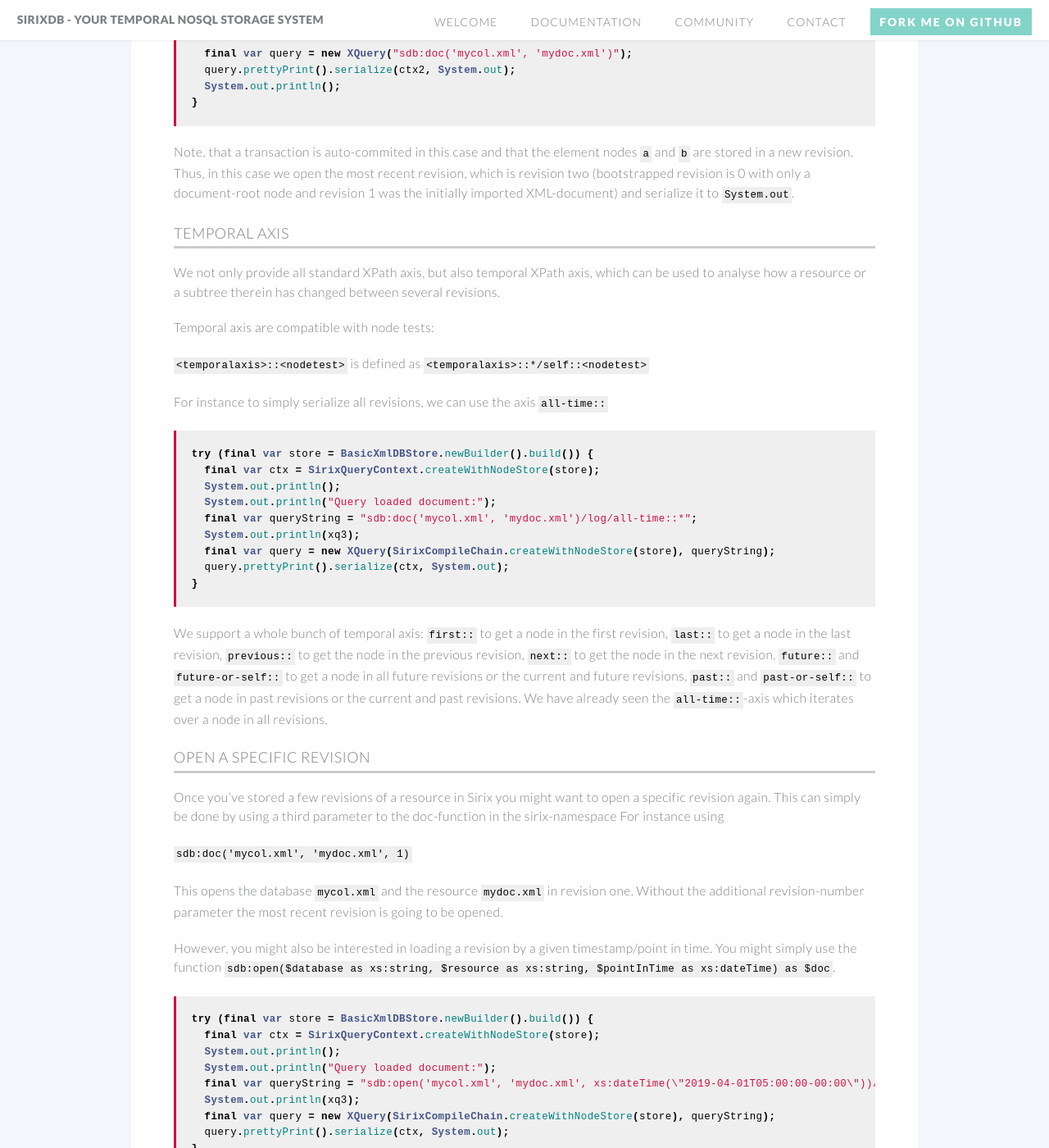
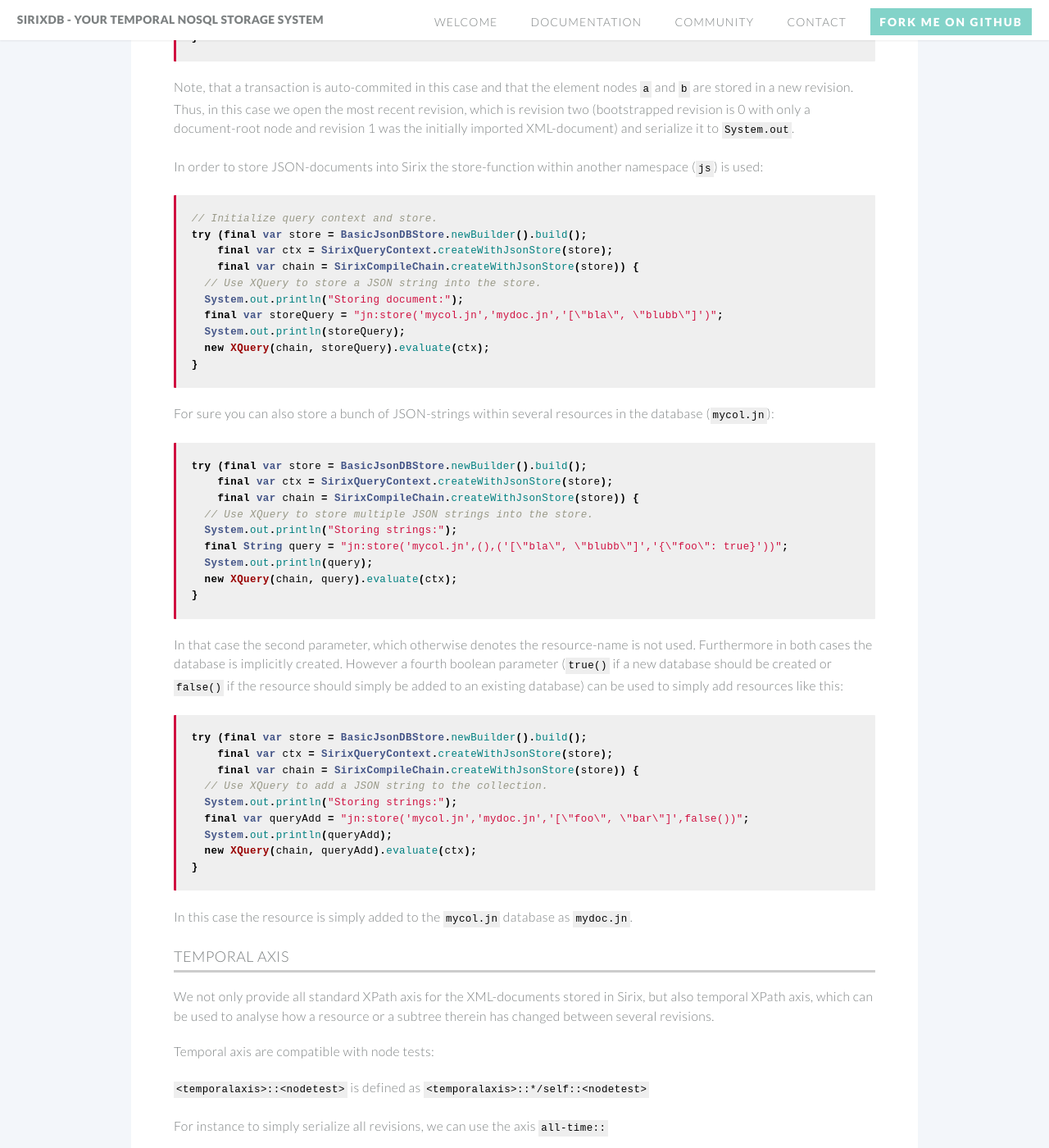
Before and after one commit to sirixdb/sirixdb.github.io, a Jekyll site: the page built from xml-xquery-api.md, in a window 1280 px wide and 1400 px high, scrolled down 3393 px. Shown: the whole window at 82% size. Built offline with Jekyll 4.4.1, drawn with Linux system fonts in a browser that asks for light colours; our own code applies the rules of GitHub Pages for plain Markdown files; some of the changed text lies outside the part shown.

Commit message:
Update xml-xquery-api.md

````diff
--- a/xml-xquery-api.md
+++ b/xml-xquery-api.md
@@ -59,26 +59,24 @@ First, you might want to import an XML-document into Sirix and create a first da
 final var doc = Paths.get("src", "main", "resources", "orga.xml");
 
 // Initialize query context and store.
-try (final var store = BasicXmlDBStore.newBuilder().build()) {
-  final var ctx1 = SirixQueryContext.createWithNodeStore(store);
-
+try (final var store = BasicXmlDBStore.newBuilder().build();
+     final var ctx = SirixQueryContext.createWithNodeStore(store);
+     final var compileChain = SirixCompileChain.createWithNodeStore(store)) {
   // Use XQuery to load sample document into store.
   System.out.println("Loading document:");
   final var docUri = doc.toUri();
-  final var query1 = String.format("sdb:load('mydoc.col', 'mydoc.xml', '%s')", docUri.toString());
-  System.out.println(xq1);
-  new XQuery(query1).evaluate(ctx1);
+  final var queryLoadIntoSirix = String.format("sdb:load('mydoc.col', 'mydoc.xml', '%s')", docUri.toString());
+  System.out.println(queryLoadIntoSirix);
+  new XQuery(queryLoadIntoSirix).evaluate(ctx);
 
-  // Reuse store and query loaded document.
-  final var ctx2 = SirixQueryContext.createWithNodeStore(store);
-  System.out.println();
+  System.out.println("");
   System.out.println("Query loaded document:");
-  final var xq2 = "sdb:doc('mydoc.col', 'mydoc.xml')/Organization/Project[@id='4711']";
-  System.out.println(xq2);
-  final var query = new XQuery(SirixCompileChain.createWithNodeStore(store), xq2);
-  query.prettyPrint().serialize(ctx2, System.out);
+  final var query = "sdb:doc('mydoc.col', 'mydoc.xml')/Organization/Project[@id='4711']";
+  System.out.println(query);
+  final var query = new XQuery(compileChain, query);
+  query.prettyPrint().serialize(ctx, System.out);
 
-  System.out.println();
+  System.out.println("");
 }
 ```
 
@@ -115,34 +113,77 @@ In order to update a resource you're able to use XQuery Update statements. First
 final var doc = generateSampleDoc("sample");
 
 // Initialize query context and store.
-try (final var store = BasicXmlDBStore.newBuilder().build()) {
-  final var ctx1 = SirixQueryContext.createWithNodeStore(store);
-
+try (final var store = BasicXmlDBStore.newBuilder().build();
+    final var ctx = SirixQueryContext.createWithNodeStore(store)) {
   // Use XQuery to load sample document into store.
   System.out.println("Loading document:");
   final var docUri = doc.toUri();
   final var xq1 = String.format("sdb:load('mycol.xml', 'mydoc.xml', '%s')", docUri.toString());
   System.out.println(xq1);
-  new XQuery(xq1).evaluate(ctx1);
+  new XQuery(xq1).evaluate(ctx);
 
   // Reuse store and query loaded document.
-  final var ctx2 = SirixQueryContext.createWithNodeStore(store);
   System.out.println();
   System.out.println("Query loaded document:");
   final var xq2 = "let $doc := sdb:doc('mycol.xml', 'mydoc.xml')\n" + "let $log = $doc/log return \n"
     + "( insert nodes <a><b/></a> into $log )\n";
   System.out.println(xq2);
-  new XQuery(xq2).execute(ctx2);
+  new XQuery(xq2).execute(ctx);
 
   final var query = new XQuery("sdb:doc('mycol.xml', 'mydoc.xml')");
-  query.prettyPrint().serialize(ctx2, System.out);
+  query.prettyPrint().serialize(ctx, System.out);
   System.out.println();
 }
 ```
 Note, that a transaction is auto-commited in this case and that the element nodes `a` and `b` are stored in a new revision. Thus, in this case we open the most recent revision, which is revision two (bootstrapped revision is 0 with only a document-root node and revision 1 was the initially imported XML-document) and serialize it to `System.out`.
 
+In order to store JSON-documents into Sirix the store-function within another namespace (`js`) is used:
+
+```java
+// Initialize query context and store.
+try (final var store = BasicJsonDBStore.newBuilder().build();
+    final var ctx = SirixQueryContext.createWithJsonStore(store);
+    final var chain = SirixCompileChain.createWithJsonStore(store)) {
+  // Use XQuery to store a JSON string into the store.
+  System.out.println("Storing document:");
+  final var storeQuery = "jn:store('mycol.jn','mydoc.jn','[\"bla\", \"blubb\"]')";
+  System.out.println(storeQuery);
+  new XQuery(chain, storeQuery).evaluate(ctx);
+}
+```
+
+For sure you can also store a bunch of JSON-strings within several resources in the database (`mycol.jn`):
+
+```java
+try (final var store = BasicJsonDBStore.newBuilder().build();
+    final var ctx = SirixQueryContext.createWithJsonStore(store);
+    final var chain = SirixCompileChain.createWithJsonStore(store)) {
+  // Use XQuery to store multiple JSON strings into the store.
+  System.out.println("Storing strings:");
+  final String query = "jn:store('mycol.jn',(),('[\"bla\", \"blubb\"]','{\"foo\": true}'))";
+  System.out.println(query);
+  new XQuery(chain, query).evaluate(ctx);
+}
+```
+
+In that case the second parameter, which otherwise denotes the resource-name is not used. Furthermore in both cases the database is implicitly created. However a fourth boolean parameter (`true()` if a new database should be created or `false()` if the resource should simply be added to an existing database) can be used to simply add resources like this:
+
+```java
+try (final var store = BasicJsonDBStore.newBuilder().build();
+    final var ctx = SirixQueryContext.createWithJsonStore(store);
+    final var chain = SirixCompileChain.createWithJsonStore(store)) {
+  // Use XQuery to add a JSON string to the collection.
+  System.out.println("Storing strings:");
+  final var queryAdd = "jn:store('mycol.jn','mydoc.jn','[\"foo\", \"bar\"]',false())";
+  System.out.println(queryAdd);
+  new XQuery(chain, queryAdd).evaluate(ctx);
+}
+```
+
+In this case the resource is simply added to the `mycol.jn` database as `mydoc.jn`.
+
 ### Temporal axis
-We not only provide all standard XPath axis, but also temporal XPath axis, which can be used to analyse how a resource or a subtree therein has changed between several revisions.
+We not only provide all standard XPath axis for the XML-documents stored in Sirix, but also temporal XPath axis, which can be used to analyse how a resource or a subtree therein has changed between several revisions.
 
 Temporal axis are compatible with node tests:
 
@@ -151,13 +192,14 @@ Temporal axis are compatible with node tests:
 For instance to simply serialize all revisions, we can use the axis `all-time::`
 
 ```java
-try (final var store = BasicXmlDBStore.newBuilder().build()) {
-  final var ctx = SirixQueryContext.createWithNodeStore(store);
+try (final var store = BasicXmlDBStore.newBuilder().build();
+     final var ctx = SirixQueryContext.createWithNodeStore(store);
+     final var compileChain = SirixCompileChain.createWithNodeStore(store)) {
   System.out.println();
   System.out.println("Query loaded document:");
   final var queryString = "sdb:doc('mycol.xml', 'mydoc.xml')/log/all-time::*";
-  System.out.println(xq3);
-  final var query = new XQuery(SirixCompileChain.createWithNodeStore(store), queryString);
+  System.out.println(queryString);
+  final var query = new XQuery(compileChain, queryString);
   query.prettyPrint().serialize(ctx, System.out);
 }
 ```
@@ -174,13 +216,14 @@ This opens the database `mycol.xml` and the resource `mydoc.xml` in revision one
 However, you might also be interested in loading a revision by a given timestamp/point in time. You might simply use the function `sdb:open($database as xs:string, $resource as xs:string, $pointInTime as xs:dateTime) as $doc`.
 
 ```java
-try (final var store = BasicXmlDBStore.newBuilder().build()) {
-  final var ctx = SirixQueryContext.createWithNodeStore(store);
+try (final var store = BasicXmlDBStore.newBuilder().build();
+     final var ctx = SirixQueryContext.createWithNodeStore(store);
+     final var compileChain = SirixCompileChain.createWithNodeStore(store)) {
   System.out.println();
   System.out.println("Query loaded document:");
   final var queryString = "sdb:open('mycol.xml', 'mydoc.xml', xs:dateTime(\"2019-04-01T05:00:00-00:00\"))/log";
   System.out.println(xq3);
-  final var query = new XQuery(SirixCompileChain.createWithNodeStore(store), queryString);
+  final var query = new XQuery(compileChain, queryString);
   query.prettyPrint().serialize(ctx, System.out);
 }
 ```
@@ -192,13 +235,14 @@ with the following function you're able to load the database/resource how it loo
 A simple example is
 
 ```java
-try (final var store = BasicDBStore.newBuilder().build()) {
-  final var ctx = SirixQueryContext.createWithNodeStore(store);
-  System.out.println();
+try (final var store = BasicDBStore.newBuilder().build()
+     final var ctx = SirixQueryContext.createWithNodeStore(store);
+     final var compileChain = SirixCompileChain.createWithNodeStore(store)) {
+  System.out.println("");
   System.out.println("Query loaded document:");
   final var queryString = "sdb:open('mycol.xml', 'mydoc.xml', xs:dateTime(\"2018-04-01T05:00:00-00:00\"), xs:dateTime(\"2019-04-01T05:00:00-00:00\"))";
-  System.out.println(xq3);
-  final var query = new XQuery(SirixCompileChain.createWithNodeStore(store), queryString);
+  System.out.println(queryString);
+  final var query = new XQuery(compileChain, queryString);
   query.prettyPrint().serialize(ctx, System.out);
 }
 ```
@@ -251,16 +295,17 @@ First, we create an element index on elements with the local name `src`:
 
 ```java
 // Create and commit name index on all elements with QName 'src'.
-try (final var store = BasicXmlDBStore.newBuilder().build()) {
+try (final var store = BasicXmlDBStore.newBuilder().build()
   final var ctx = SirixQueryContext.createWithNodeStoreAndCommitStrategy(store, CommitStrategy.EXPLICIT);
-  System.out.println();
+  final var compileChain = SirixCompileChain.createWithNodeStore(store)) {
+  System.out.println("");
   System.out.println("Create name index for all elements with name 'src':");
-  final var query = new XQuery(new SirixCompileChain(store),
+  final var query = new XQuery(compileChain,
         "let $doc := sdb:doc('mydocs.col', 'resource1', (), fn:boolean(1)) "
             + "let $stats := sdb:create-name-index($doc, fn:QName((), 'src')) "
             + "return <rev>{sdb:commit($doc)}</rev>");
   query.serialize(ctx, System.out);
-  System.out.println();
+  System.out.println("");
   System.out.println("Name index creation done.");
 }
 ```
@@ -269,14 +314,16 @@ And in order to query the name index again some time later:
 
 ```java
 // Query name index.
-try (final var store = BasicXmlDBStore.newBuilder().build()) {
+try (final var store = BasicXmlDBStore.newBuilder().build();
+     final var ctx = SirixQueryContext.createWithNodeStore(store);
+     final var compileChain = SirixCompileChain.createWithNodeStore(store)) {
   System.out.println("");
   System.out.println("Query name index (src-element).");
-  final var ctx = SirixQueryContext.createWithNodeStore(store);
+
   final var queryString = "let $doc := sdb:doc('mydocs.col', 'resource1')"
       + " let $sequence := sdb:scan-name-index($doc, sdb:find-name-index($doc, fn:QName((), 'src')), fn:QName((), 'src'))"
       + " return sdb:sort($sequence)";
-  final var query = new XQuery(SirixCompileChain.createWithNodeStore(store), queryString);
+  final var query = new XQuery(compileChain, queryString);
   query.prettyPrint();
   query.serialize(ctx, System.out);
 }
@@ -286,15 +333,16 @@ In order to create a path index on all paths in the resource we can use:
 
 ```java
 // Create and commit path index on all elements.
-try (final var store = BasicXmlDBStore.newBuilder().build()) {
+try (final var store = BasicXmlDBStore.newBuilder().build();
   final var ctx = SirixQueryContext.createWithNodeStore(store);
-  System.out.println();
+  final var compileChain = SirixCompileChain.createWithNodeStore(store)) {
+  System.out.println("");
   System.out.println("Create path index for all elements (all paths):");
   final var query =
-      new XQuery(SirixCompileChain.createWithNodeStore(store), "let $doc := sdb:doc('mydocs.col', 'resource1', (), fn:boolean(1)) "
+      new XQuery(compileChain, "let $doc := sdb:doc('mydocs.col', 'resource1', (), true()) "
           + "let $stats := sdb:create-path-index($doc, '//*') " + "return <rev>{sdb:commit($doc)}</rev>");
   query.serialize(ctx, System.out);
-  System.out.println();
+  System.out.println("");
   System.out.println("Path index creation done.");
 }
 ```
@@ -303,18 +351,18 @@ And in order to query the path index again some time later:
 
 ```java
 // Query path index which are children of the log-element (only elements).
-try (final BasicDBStore store = BasicXmlDBStore.newBuilder().build()) {
+try (final var store = BasicXmlDBStore.newBuilder().build();
+  final var ctx = SirixQueryContext.createWithNodeStore(store);
+  final var compileChain = SirixCompileChain.createWithNodeStore(store)) {
   System.out.println("");
   System.out.println("Find path index for all elements which are children of the log-element (only elements).");
-  final var ctx = SirixQueryContext.createWithNodeStore(store);
+
   final var node = (DBNode) new XQuery(new SirixCompileChain(store), "doc('mydocs.col')").execute(ctx);
-  // We could do anything with the DBnode, for instance also getting the [transaction node cursor](/transactional-cursor-api.html)
-  // with the method getTrx().
-  System.out.println(index);
-  // Or simply use sdb:find-path-index('xs:node', 'xs:string') to find the appropriate index number and then scan the index.
+
+  // We can simply use sdb:find-path-index('xs:node', 'xs:string') to find the appropriate index number and then scan the index.
   final var query = "let $doc := sdb:doc('mydocs.col', 'resource1') " + "return sdb:sort(sdb:scan-path-index($doc, "
       + "sdb:find-path-index($doc, '//log/*'), '//log/*'))";
-  final var sortedSeq = new XQuery(SirixCompileChain.createWithNodeStore(store), query).execute(ctx3);
+  final var sortedSeq = new XQuery(compileChain, query).execute(ctx);
   final var sortedIter = sortedSeq.iterate();
 
   System.out.println("Sorted index entries in document order: ");
@@ -330,19 +378,20 @@ In order to create a CAS index for all attributes, another one for text-nodes an
 
 ```java
 // Create and commit CAS indexes on all attribute- and text-nodes.
-try (final var store = BasicXmlDBStore.newBuilder().build()) {
-  final QueryContext ctx = SirixQueryContext.createWithNodeStore(store);
-  System.out.println();
+try (final var store = BasicXmlDBStore.newBuilder().build()
+  final var ctx = SirixQueryContext.createWithNodeStore(store);
+  final var compileChain = SirixCompileChain.createWithNodeStore(store)) {
+  System.out.println("");
   System.out.println(
       "Create a CAS index for all attributes and another one for text-nodes. A third one is created for all integers:");
-  final var query = new XQuery(SirixCompileChain.createWithNodeStore(store),
+  final var query = new XQuery(compileChain,
       "let $doc := sdb:doc('mydocs.col', 'resource1', (), fn:boolean(1)) "
           + "let $casStats1 := sdb:create-cas-index($doc, 'xs:string', '//@*') "
           + "let $casStats2 := sdb:create-cas-index($doc, 'xs:string', '//*') "
           + "let $casStats3 := sdb:create-cas-index($doc, 'xs:integer', '//*') "
           + "return <rev>{sdb:commit($doc)}</rev>");
   query.serialize(ctx, System.out);
-  System.out.println();
+  System.out.println("");
   System.out.println("CAS index creation done.");
 }
 ```
@@ -351,13 +400,15 @@ And to find and query the CAS-index (for all attribute values) again:
 
 ```java
 // Query CAS index.
-try (final var store = BasicXmlDBStore.newBuilder().build()) {
+try (final var store = BasicXmlDBStore.newBuilder().build();
+  final var ctx = SirixQueryContext.createWithNodeStore(store);
+  final var compileChain = SirixCompileChain.createWithNodeStore(store)) {
   System.out.println("");
   System.out.println("Find CAS index for all attribute values.");
-  final var ctx = SirixQueryContext.createWithNodeStore(store);
+
   final var sortedSeq =
       "let $doc := sdb:doc('mydocs.col', 'resource1') return sdb:sort(sdb:scan-cas-index($doc, sdb:find-cas-index($doc, 'xs:string', '//@*'), 'bar', true(), 0, ()))";
-  final var sortedSeq = new XQuery(SirixCompileChain.createWithNodeStore(store), query).execute(ctx);
+  final var sortedSeq = new XQuery(, query).execute(ctx);
   final var sortedIter = sortedSeq.iterate();
 
   System.out.println("Sorted index entries in document order: ");
````
